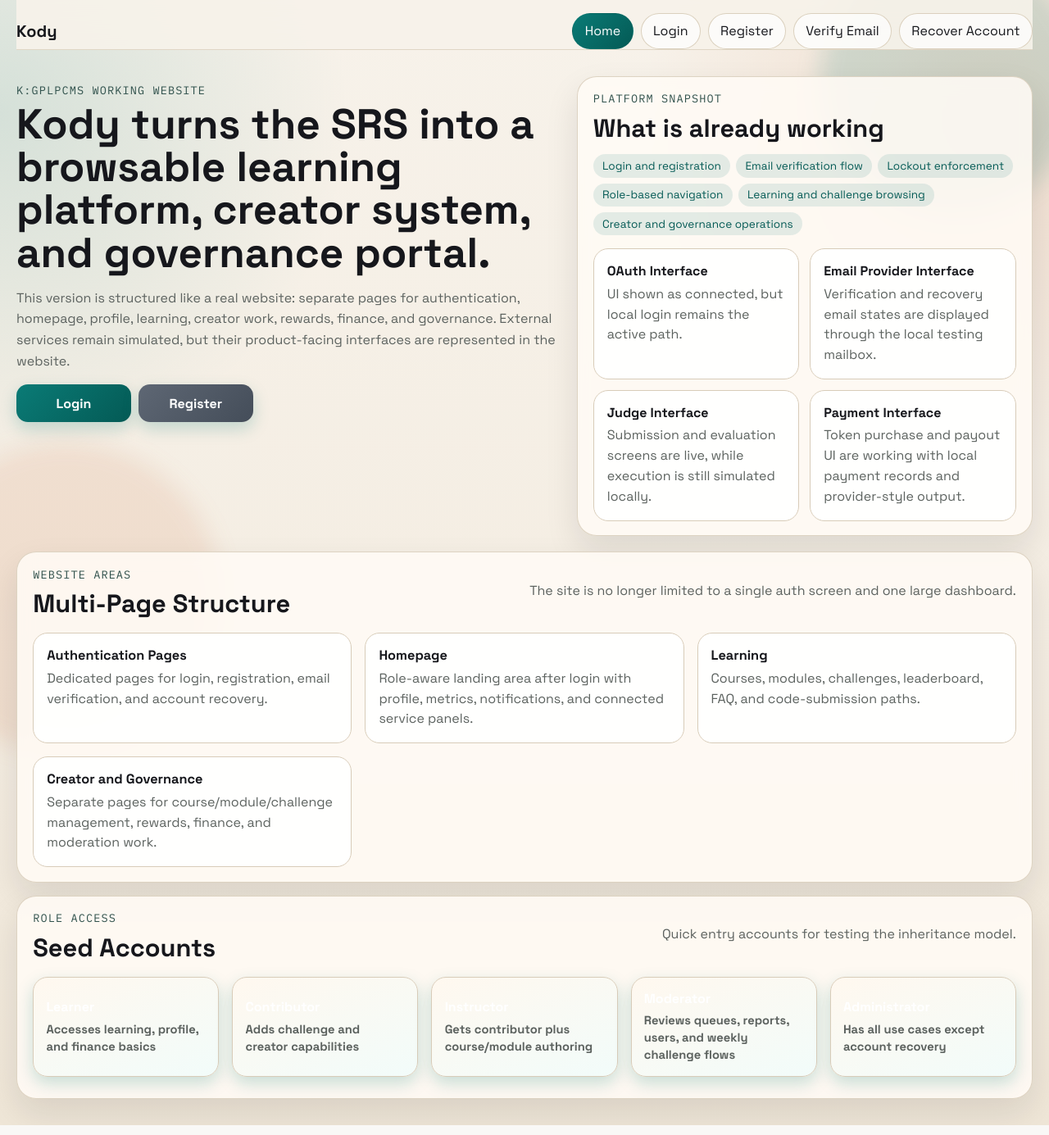
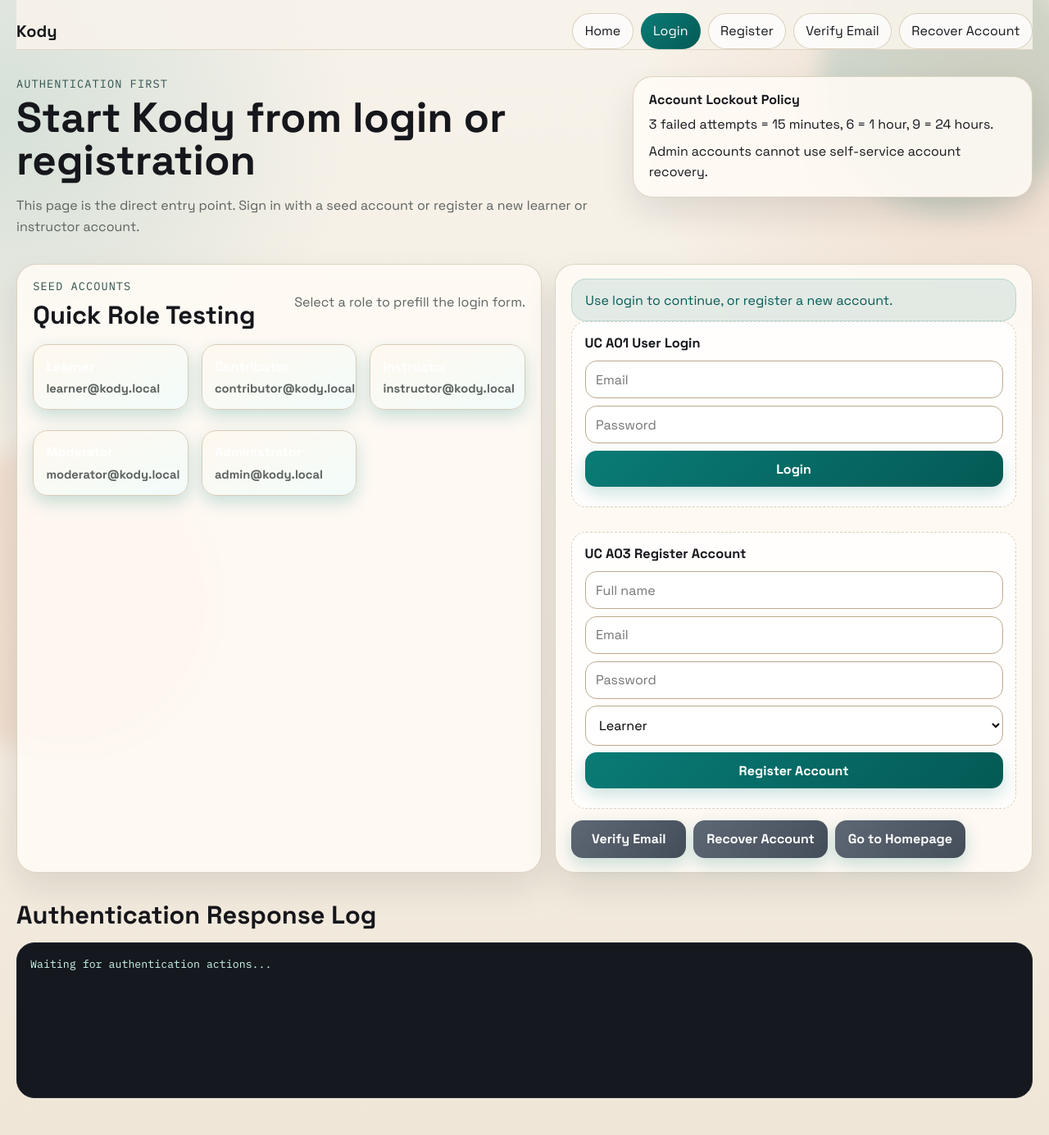
Before and after one commit to pertyperty/IAB1-Cooked-Kody-Startup, a PHP site: page / in a window 1280 px wide. Shown: the whole page at 82% size. Run offline with PHP 8.4, Linux system fonts and the light colour scheme.

Commit message:
Update again

```diff
--- a/kody/public/index.php
+++ b/kody/public/index.php
@@ -2,116 +2,84 @@
 declare(strict_types=1);
 require_once __DIR__ . '/includes/site.php';
 
-renderHead('Kody Homepage', 'landing-page', ['data-page' => 'landing']);
-renderPublicNav('home');
+renderHead('Kody Authentication Gateway', 'auth-page', ['data-page' => 'login']);
+renderPublicNav('login');
 ?>
-<header class="shell landing-hero">
-    <div class="hero-copy-block">
-        <p class="eyebrow">K:GPLPCMS Working Website</p>
-        <h1>Kody turns the SRS into a browsable learning platform, creator system, and governance portal.</h1>
-        <p class="hero-copy">
-            This version is structured like a real website: separate pages for authentication, homepage, profile,
-            learning, creator work, rewards, finance, and governance. External services remain simulated, but their
-            product-facing interfaces are represented in the website.
-        </p>
-        <div class="inline-actions">
-            <a class="button-link" href="login.php">Login</a>
-            <a class="button-link secondary-link" href="register.php">Register</a>
-        </div>
+<header class="shell auth-hero">
+    <div>
+        <p class="eyebrow">Authentication First</p>
+        <h1>Start Kody from login or registration</h1>
+        <p class="hero-copy">This page is the direct entry point. Sign in with a seed account or register a new learner or instructor account.</p>
     </div>
 
-    <div class="surface hero-panel">
-        <p class="eyebrow">Platform Snapshot</p>
-        <h2>What is already working</h2>
-        <div class="pill-row">
-            <span class="pill">Login and registration</span>
-            <span class="pill">Email verification flow</span>
-            <span class="pill">Lockout enforcement</span>
-            <span class="pill">Role-based navigation</span>
-            <span class="pill">Learning and challenge browsing</span>
-            <span class="pill">Creator and governance operations</span>
-        </div>
-        <div class="integration-grid">
-            <article class="integration-card">
-                <strong>OAuth Interface</strong>
-                <p>UI shown as connected, but local login remains the active path.</p>
-            </article>
-            <article class="integration-card">
-                <strong>Email Provider Interface</strong>
-                <p>Verification and recovery email states are displayed through the local testing mailbox.</p>
-            </article>
-            <article class="integration-card">
-                <strong>Judge Interface</strong>
-                <p>Submission and evaluation screens are live, while execution is still simulated locally.</p>
-            </article>
-            <article class="integration-card">
-                <strong>Payment Interface</strong>
-                <p>Token purchase and payout UI are working with local payment records and provider-style output.</p>
-            </article>
-        </div>
+    <div class="hero-note lockout-card">
+        <strong>Account Lockout Policy</strong>
+        <p>3 failed attempts = 15 minutes, 6 = 1 hour, 9 = 24 hours.</p>
+        <p>Admin accounts cannot use self-service account recovery.</p>
     </div>
 </header>
 
-<main class="shell workspace-stack">
-    <section class="surface">
+<main class="shell auth-layout">
+    <section class="surface intro-surface">
         <div class="surface-header">
             <div>
-                <p class="eyebrow">Website Areas</p>
-                <h2>Multi-Page Structure</h2>
+                <p class="eyebrow">Seed Accounts</p>
+                <h2>Quick Role Testing</h2>
             </div>
-            <p class="section-copy">The site is no longer limited to a single auth screen and one large dashboard.</p>
+            <p class="section-copy">Select a role to prefill the login form.</p>
         </div>
-        <div class="catalog-grid">
-            <article class="catalog-card">
-                <h3>Authentication Pages</h3>
-                <p>Dedicated pages for login, registration, email verification, and account recovery.</p>
-            </article>
-            <article class="catalog-card">
-                <h3>Homepage</h3>
-                <p>Role-aware landing area after login with profile, metrics, notifications, and connected service panels.</p>
-            </article>
-            <article class="catalog-card">
-                <h3>Learning</h3>
-                <p>Courses, modules, challenges, leaderboard, FAQ, and code-submission paths.</p>
-            </article>
-            <article class="catalog-card">
-                <h3>Creator and Governance</h3>
-                <p>Separate pages for course/module/challenge management, rewards, finance, and moderation work.</p>
-            </article>
+        <div class="seed-grid">
+            <button type="button" class="seed-card" data-seed-email="learner@kody.local" data-seed-password="learner123"><strong>Learner</strong><span>learner@kody.local</span></button>
+            <button type="button" class="seed-card" data-seed-email="contributor@kody.local" data-seed-password="contributor123"><strong>Contributor</strong><span>contributor@kody.local</span></button>
+            <button type="button" class="seed-card" data-seed-email="instructor@kody.local" data-seed-password="instructor123"><strong>Instructor</strong><span>instructor@kody.local</span></button>
+            <button type="button" class="seed-card" data-seed-email="moderator@kody.local" data-seed-password="moderator123"><strong>Moderator</strong><span>moderator@kody.local</span></button>
+            <button type="button" class="seed-card" data-seed-email="admin@kody.local" data-seed-password="admin123"><strong>Administrator</strong><span>admin@kody.local</span></button>
         </div>
     </section>
 
-    <section class="surface">
-        <div class="surface-header">
-            <div>
-                <p class="eyebrow">Role Access</p>
-                <h2>Seed Accounts</h2>
-            </div>
-            <p class="section-copy">Quick entry accounts for testing the inheritance model.</p>
+    <section class="surface auth-surface">
+        <div id="auth-status" class="status-banner info">Use login to continue, or register a new account.</div>
+
+        <div class="catalog-grid">
+            <form id="login-form" class="stack-form catalog-card">
+                <h3>UC A01 User Login</h3>
+                <input name="email" type="email" placeholder="Email" required>
+                <input name="password" type="password" placeholder="Password" required>
+                <button type="submit">Login</button>
+            </form>
+
+            <form id="register-form" class="stack-form catalog-card">
+                <h3>UC A03 Register Account</h3>
+                <input name="full_name" placeholder="Full name" required>
+                <input name="email" type="email" placeholder="Email" required>
+                <input name="password" type="password" placeholder="Password" required>
+                <select name="requested_role" id="register-role-select">
+                    <option value="learner">Learner</option>
+                    <option value="instructor">Instructor</option>
+                </select>
+
+                <div id="instructor-fields" class="context-panel hidden-block">
+                    <p class="section-copy">Instructor applications require verification details on signup.</p>
+                    <input name="credential_title" placeholder="Primary credential title">
+                    <input name="file_url" placeholder="Credential file or portfolio URL">
+                    <textarea name="expertise_summary" placeholder="Teaching background, expertise, and verification notes"></textarea>
+                </div>
+
+                <button type="submit">Register Account</button>
+            </form>
         </div>
-        <div class="seed-grid">
-            <button type="button" class="seed-card" data-seed-email="learner@kody.local" data-seed-password="learner123">
-                <strong>Learner</strong>
-                <span>Accesses learning, profile, and finance basics</span>
-            </button>
-            <button type="button" class="seed-card" data-seed-email="contributor@kody.local" data-seed-password="contributor123">
-                <strong>Contributor</strong>
-                <span>Adds challenge and creator capabilities</span>
-            </button>
-            <button type="button" class="seed-card" data-seed-email="instructor@kody.local" data-seed-password="instructor123">
-                <strong>Instructor</strong>
-                <span>Gets contributor plus course/module authoring</span>
-            </button>
-            <button type="button" class="seed-card" data-seed-email="moderator@kody.local" data-seed-password="moderator123">
-                <strong>Moderator</strong>
-                <span>Reviews queues, reports, users, and weekly challenge flows</span>
-            </button>
-            <button type="button" class="seed-card" data-seed-email="admin@kody.local" data-seed-password="admin123">
-                <strong>Administrator</strong>
-                <span>Has all use cases except account recovery</span>
-            </button>
+
+        <div class="inline-actions">
+            <a class="button-link secondary-link" href="verify.php">Verify Email</a>
+            <a class="button-link secondary-link" href="recover.php">Recover Account</a>
+            <a class="button-link secondary-link" href="home.php">Go to Homepage</a>
         </div>
     </section>
 </main>
+
+<section class="shell response-console">
+    <h2>Authentication Response Log</h2>
+    <pre id="auth-response">Waiting for authentication actions...</pre>
+</section>
 <?php
 renderFooter(['assets/js/auth.js']);
```
Also changed, not shown: kody/IMPLEMENTATION.md (+8 -4 lines), kody/api/index.php (+13 -4 lines), kody/includes/response.php (+38 -1 lines), kody/README.md.
